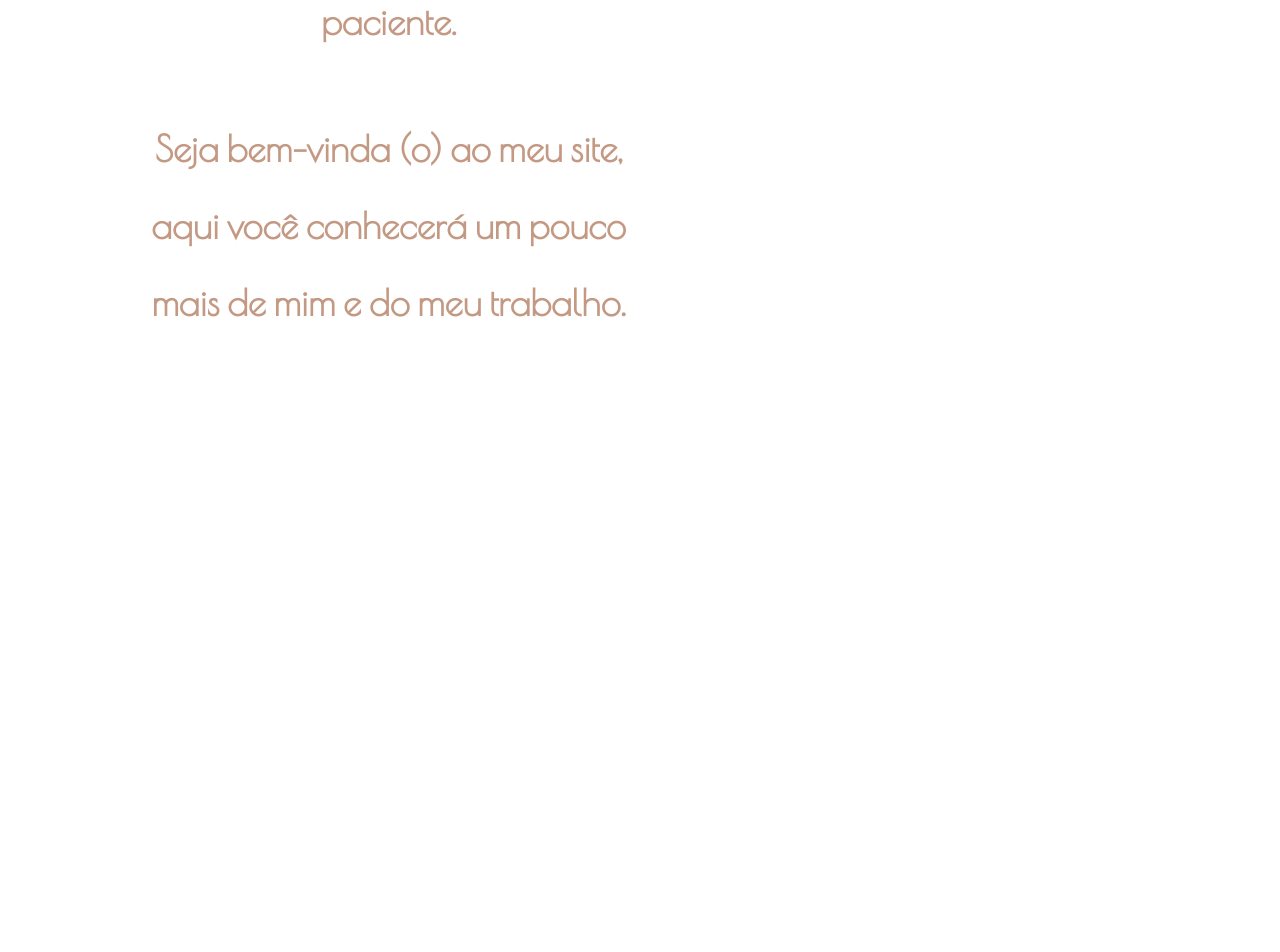
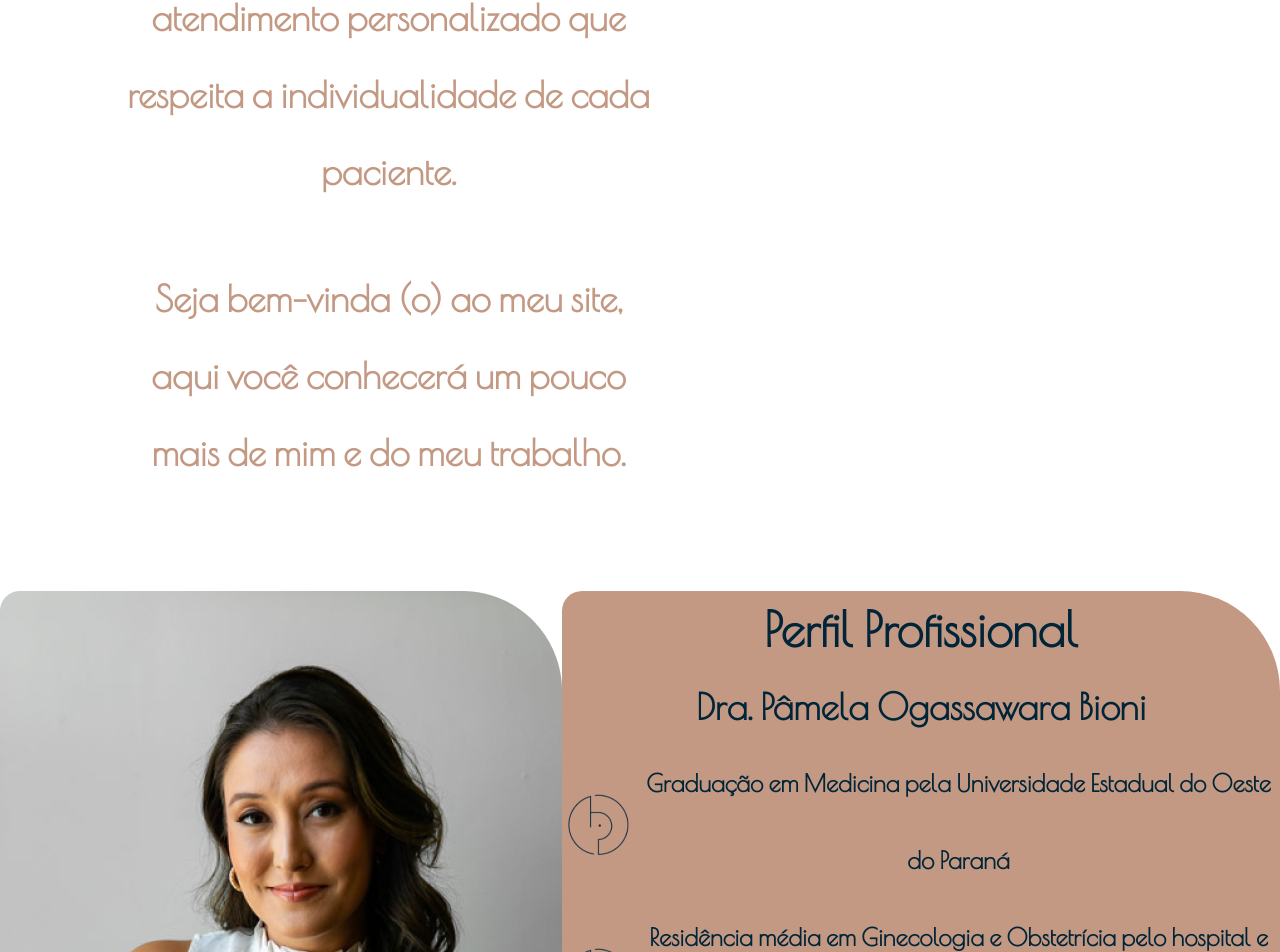
Before and after one commit to WeDeliver-Your-Business/PamelaBioni, a Next.js app: page / in a window 1280 px wide. Shown: the part 1839-2791 px from the top of the page. Before the commit the page ends 2280 px from the top, so only its background shows below. Built offline with nearby package versions, Linux system fonts and the light colour scheme.

Commit message:
:sparkles: Corrections and ADD new Pages
Correções e adição de novas páginas como FrontPage, InfoPage e ProfessionalProfile

```diff
--- a/pages/index.jsx
+++ b/pages/index.jsx
@@ -2,14 +2,14 @@
 
 import Navbar from '../src/layout/navbar/Navbar'
 import FrontPageImage from '../src/layout/frontPageImage/FrontPageImage'
-import InfoPage from '../src/layout/infoPage/InfoPage'
+import ProfessionalProfile from '../src/layout/professionalProfile/ProfessionalProfile'
 
 function MainPage() {
   return (
     <>
       <Navbar />
       <FrontPageImage />
-      <InfoPage />
+      <ProfessionalProfile />
     </>
   )
 }
--- a/src/layout/frontPageImage/FrontPageImage.jsx
+++ b/src/layout/frontPageImage/FrontPageImage.jsx
@@ -1,7 +1,10 @@
 import styled from 'styled-components'
 
+import InfoPage from '../infoPage/InfoPage'
+
 const StyledFlex = styled.div`
-  display: flex;
+  position: relative;
+  z-index: -1;
 `
 const StyledImage = styled.div`
   background-image: url('${(props) => props.image}');
@@ -9,7 +12,7 @@ const StyledImage = styled.div`
   background-size: cover;
 
   width: 100%;
-  height: 90vh;
+  height: 120vh;
 `
 const StyledContainer = styled.div`
   background-color: ${(props) => props.theme.white};
@@ -27,6 +30,11 @@ const StyledContainer = styled.div`
   }
 `
 
+const InfoContainer = styled.div`
+  background-color: white;
+  border-radius: 20px 100px 20px 100px;
+`
+
 function FrontPageImage({ children, image }) {
   return (
     <>
@@ -34,6 +42,9 @@ function FrontPageImage({ children, image }) {
         <StyledImage image={image} />
         <StyledContainer>{children}</StyledContainer>
       </StyledFlex>
+      <InfoContainer>
+        <InfoPage />
+      </InfoContainer>
     </>
   )
 }
--- a/src/layout/infoPage/InfoPage.jsx
+++ b/src/layout/infoPage/InfoPage.jsx
@@ -12,17 +12,17 @@ const Container = styled.div``
 
 const MainContainer = styled.div`
   color: ${(props) => props.theme.primary};
-  margin-top: 100px;
+  margin-top: -90px;
   margin-right: 80px;
   margin-left: 80px;
   margin-bottom: 100px;
   display: flex;
   border-radius: 20px 100px 20px 100px;
+  padding-top: 100px;
 `
 
 const TextContainer = styled.div`
   width: 1100px;
-  background-color: white;
   text-align: center;
   display: flex;
   flex-direction: column;
--- /dev/null
+++ b/src/layout/professionalProfile/ProfessionalProfile.jsx
@@ -0,0 +1,75 @@
+import styled from 'styled-components'
+
+import IconImage from '../../utils/iconImage/IconImage'
+
+import H2 from '../../typograph/H2'
+import H3 from '../../typograph/H3'
+import H4 from '../../typograph/H4'
+
+const MainContainer = styled.div`
+  display: flex;
+`
+
+const TextHeaderContainer = styled.div`
+  display: flex;
+  flex-direction: column;
+  text-align: center;
+  color: ${(props) => props.theme.secondary};
+  background-color: ${(props) => props.theme.primary};
+  display: flex;
+  border-radius: 20px 100px 20px 100px;
+  width: 100%;
+  height: 872px;
+`
+
+const BulletInfosContainer = styled.div`
+  display: flex;
+  align-items: center;
+  justify-content: center;
+  text-align: center;
+`
+
+export default function ProfessionalProfile() {
+  return (
+    <>
+      <MainContainer>
+        <IconImage imageName="ProfessionalProfilePhoto" type="png" />
+        <TextHeaderContainer>
+          <H2>Perfil Profissional</H2>
+          <H3>Dra. Pâmela Ogassawara Bioni</H3>
+          <BulletInfosContainer>
+            <IconImage imageName="PamIcon" type="png" />
+            <H4>Graduação em Medicina pela Universidade Estadual do Oeste do Paraná</H4>
+          </BulletInfosContainer>
+          <BulletInfosContainer>
+            <IconImage imageName="PamIcon" type="png" />
+            <H4>
+              Residência média em Ginecologia e Obstetrícia pelo hospital e maternidade Santa
+              Brígida - Curitiba/PR
+            </H4>
+          </BulletInfosContainer>
+          <BulletInfosContainer>
+            <IconImage imageName="PamIcon" type="png" />
+            <H4>
+              Especialista em Ginecologia e Obstetrícia pela Associação Médica Brasileira e
+              Federação Brasileira das Associações de Ginecologia e Obstetrícia
+            </H4>
+          </BulletInfosContainer>
+          <BulletInfosContainer>
+            <IconImage imageName="PamIcon" type="png" />
+            <H4>
+              Especialização em Mastologia pelo Hospital Nossa Senhora das Graças (Curitiba-PR)
+            </H4>
+          </BulletInfosContainer>
+          <BulletInfosContainer>
+            <IconImage imageName="PamIcon" type="png" />
+            <H4>
+              Especialista em Mastologia pela Associação Médica Brasileira e Sociedade Brasileira de
+              Mastologia
+            </H4>
+          </BulletInfosContainer>
+        </TextHeaderContainer>
+      </MainContainer>
+    </>
+  )
+}
```
